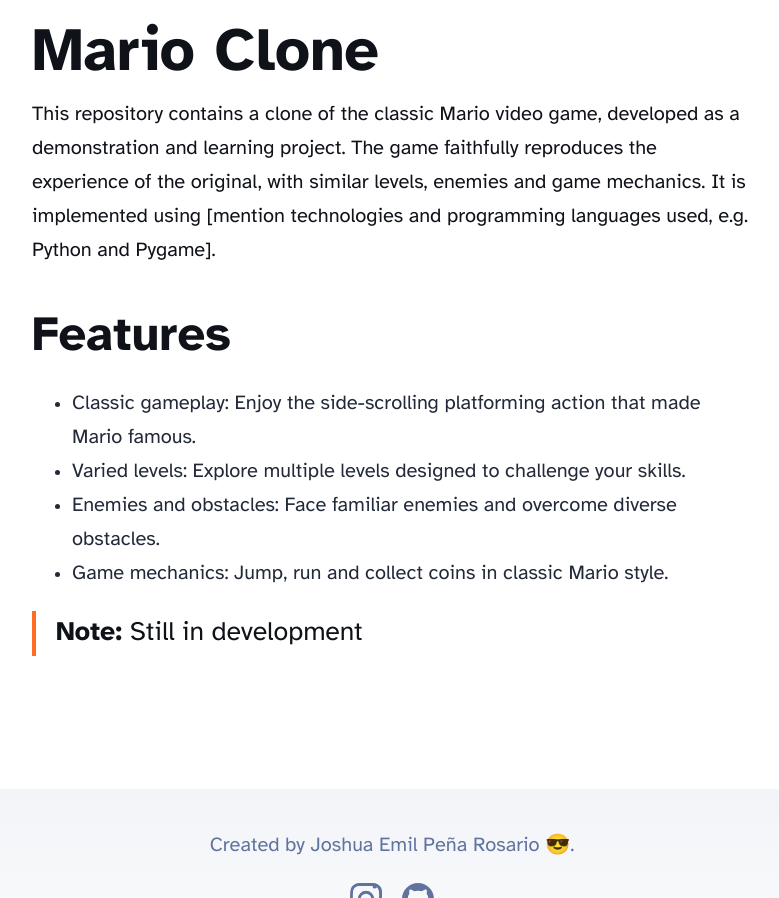
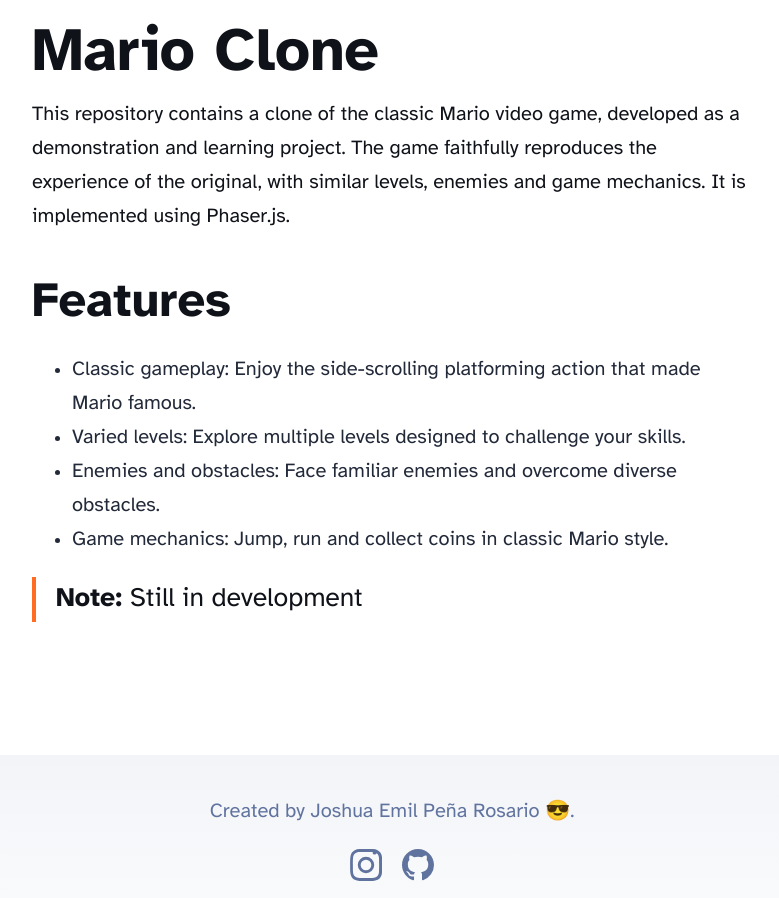
Before and after one commit to Joshua-EPR/mi-web, an Astro site: page /blog/mario-clone in a window 1280 px wide. Shown: the part 1111-2009 px from the top of the page, without its empty margins (248-1027 px from the left). Built offline with nearby package versions, Linux system fonts and the light colour scheme; Astro itself is replaced by a stand-in of ours.

Commit message:
Update mario-clone.md

```diff
--- a/src/content/blog/mario-clone.md
+++ b/src/content/blog/mario-clone.md
@@ -5,7 +5,7 @@
 heroImage: 'https://i.postimg.cc/3rz86Nrv/Sin-t-tulo2.png'
 ---
 # Mario Clone
-This repository contains a clone of the classic Mario video game, developed as a demonstration and learning project. The game faithfully reproduces the experience of the original, with similar levels, enemies and game mechanics. It is implemented using [mention technologies and programming languages used, e.g. Python and Pygame].
+This repository contains a clone of the classic Mario video game, developed as a demonstration and learning project. The game faithfully reproduces the experience of the original, with similar levels, enemies and game mechanics. It is implemented using  Phaser.js.
 
 ## Features
 - Classic gameplay: Enjoy the side-scrolling platforming action that made Mario famous.
```
